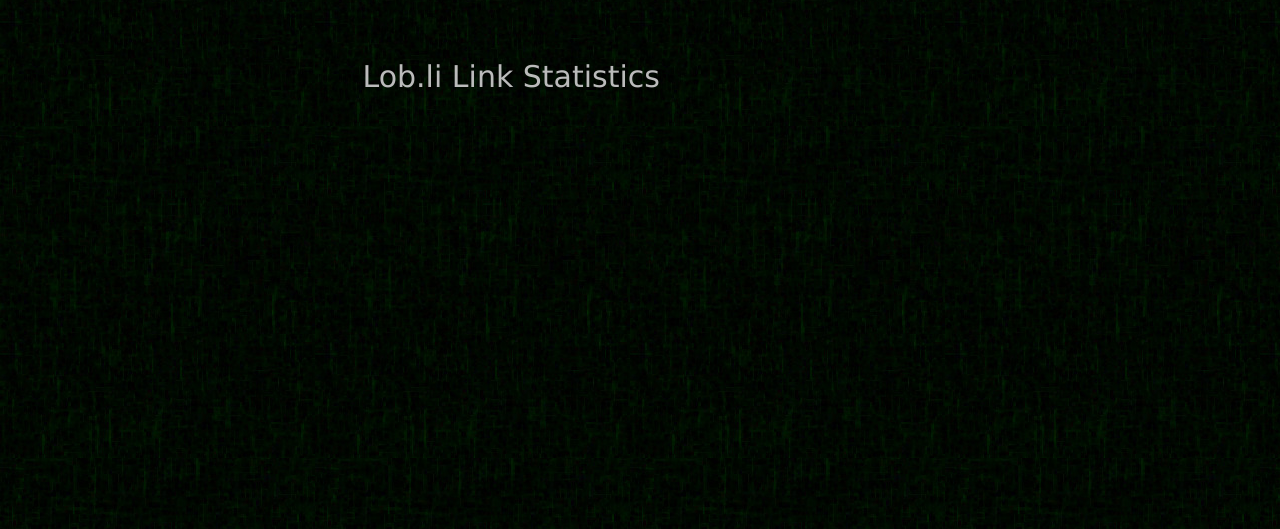
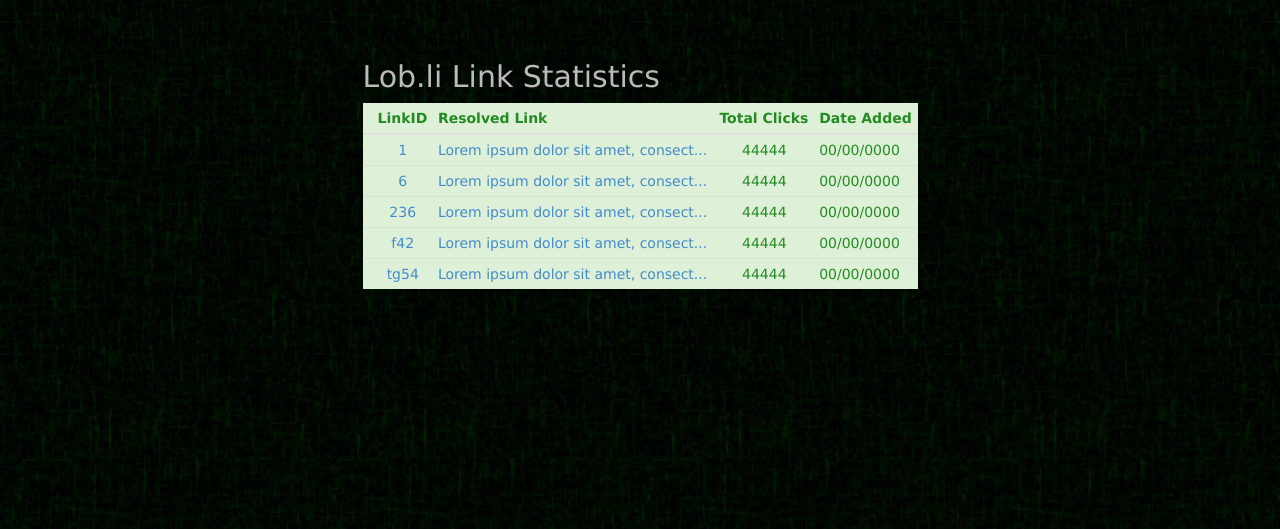
Before and after one commit to gamaio/lobli, a PHP site: page /stats.php in a window 1280 px wide. Shown: the part 206-735 px from the top of the page. Run offline with PHP 8.4, Linux system fonts and the light colour scheme; some libraries are stand-ins or nearby versions.

Commit message:
Add placeholder top 5 links table to stats

```diff
--- a/Website/stats.php
+++ b/Website/stats.php
@@ -26,7 +26,54 @@
         <div class="col-md-3"></div>
         <div class="col-md-6">
           <h2 class="form-shorten-heading">Lob.li Link Statistics</h2>
-
+          <table class="table table-condensed">
+            <thead>
+              <tr class="success">
+                <th></th>
+                <th>LinkID</th>
+                <th>Resolved Link</th>
+                <th>Total Clicks</th>
+                <th>Date Added</th>
+              </tr>
+            </thead>
+            <tbody>
+              <tr class="success">
+                <td></td>
+                <td class="centertab"><a href="#">1</a></td>
+                <td><a href="#" title="Resolved website title" class="res">Lorem ipsum dolor sit amet, consectetuer adipiscing elit</a></td>
+                <td class="centertab">44444</td>
+                <td>00/00/0000</td>
+              </tr>
+              <tr class="success">
+                <td></td>
+                <td class="centertab"><a href="#">6</a></td>
+                <td><a href="#" title="Resolved website title" class="res">Lorem ipsum dolor sit amet, consectetuer adipiscing elit</a></td>
+                <td class="centertab">44444</td>
+                <td>00/00/0000</td>
+              </tr>
+              <tr class="success">
+                <td></td>
+                <td class="centertab"><a href="#">236</a></td>
+                <td><a href="#" title="Resolved website title" class="res">Lorem ipsum dolor sit amet, consectetuer adipiscing elit</a></td>
+                <td class="centertab">44444</td>
+                <td>00/00/0000</td>
+              </tr>
+              <tr class="success">
+                <td></td>
+                <td class="centertab"><a href="#">f42</a></td>
+                <td><a href="#" title="Resolved website title" class="res">Lorem ipsum dolor sit amet, consectetuer adipiscing elit</a></td>
+                <td class="centertab">44444</td>
+                <td>00/00/0000</td>
+              </tr>
+              <tr class="success">
+                <td></td>
+                <td class="centertab"><a href="#">tg54<a></td>
+                <td><a href="#" title="Resolved website title" class="res">Lorem ipsum dolor sit amet, consectetuer adipiscing elit</a></td>
+                <td class="centertab">44444</td>
+                <td>00/00/0000</td>
+              </tr>
+            </tbody>
+          </table>
         </div>
         <div class="col-md-3"></div>
       </div>
@@ -47,6 +94,15 @@
       jQuery(document).ready(function(){
         $('#statlink').addClass('active');
       });
+
+      $(function(){
+        $(".res").each(function(i){
+          len=$(this).text().length;
+          if(len > 35){
+            $(this).text($(this).text().substr(0, 35) + '...');
+          }
+        });
+      });
     </script>
   </body>
 </html>
```
